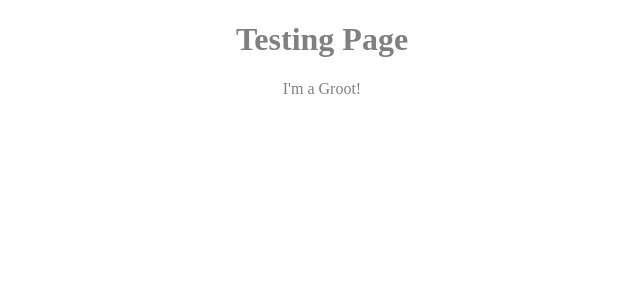
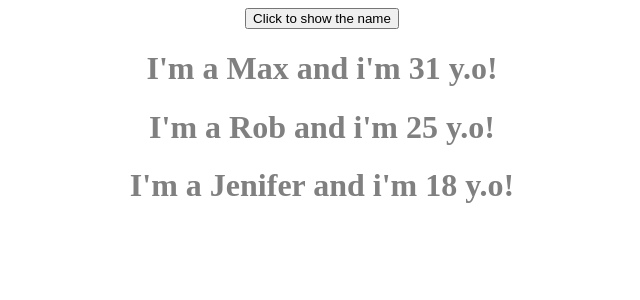
Before and after one commit to maksymmukanovskyi/burger-app-react, a React (Create React App) app: page / in a window 1280 px wide. Shown: the top 300 px of the page, without its empty margins (318-958 px from the left). Built offline with nearby package versions, Linux system fonts and the light colour scheme.

Commit message:
state refrashment

```diff
--- a/src/App.js
+++ b/src/App.js
@@ -3,11 +3,19 @@ import './App.css';
 import Person from './Person/Person'
 
 class App extends Component {
+  state = {
+    persons: [
+      {name: 'Max', age: 31},
+      {name: 'Rob', age: 25},
+      {name: 'Jenifer', age: 18},
+    ]
+  }
   render() {
+
     return(
       <div className= 'App'>
-      <h1>Testing Page</h1>
-      <Person/>
+      <button>Click to show the name</button>
+      {this.state.persons.map(el => <Person name={el.name} age={el.age}/>)}
       </div>
     )
   }
--- a/src/Person/Person.js
+++ b/src/Person/Person.js
@@ -1,8 +1,10 @@
 import React from "react";
-const Person = () => {
+const Person = ({name, age, children}) => {
   return (
     <div>
-      <p>I'm a Groot!</p>
+      <h1>I'm a {name} and i'm {age} y.o!</h1>
+      <p>{children}</p>
+
     </div>
   );
 };
```
